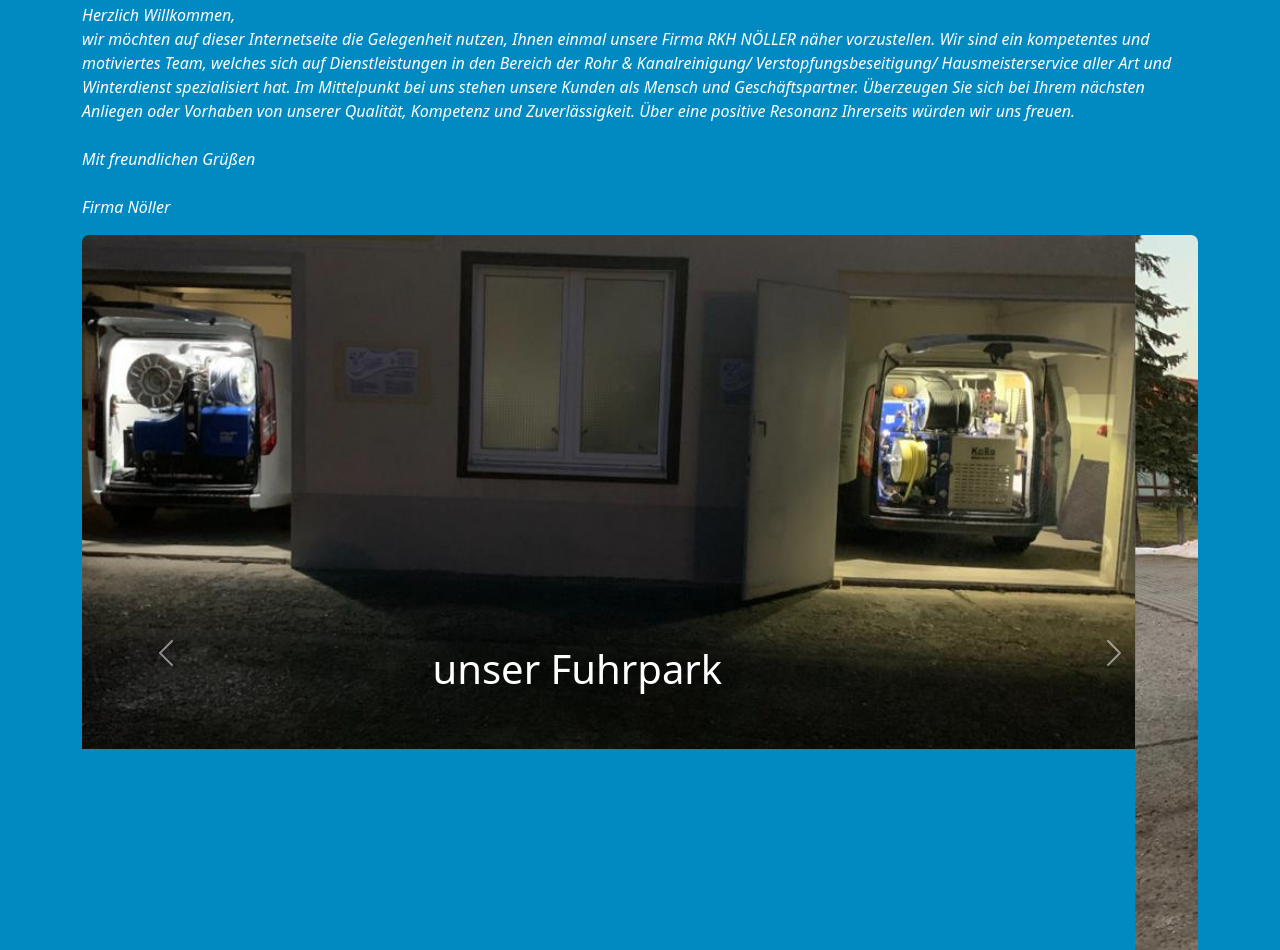
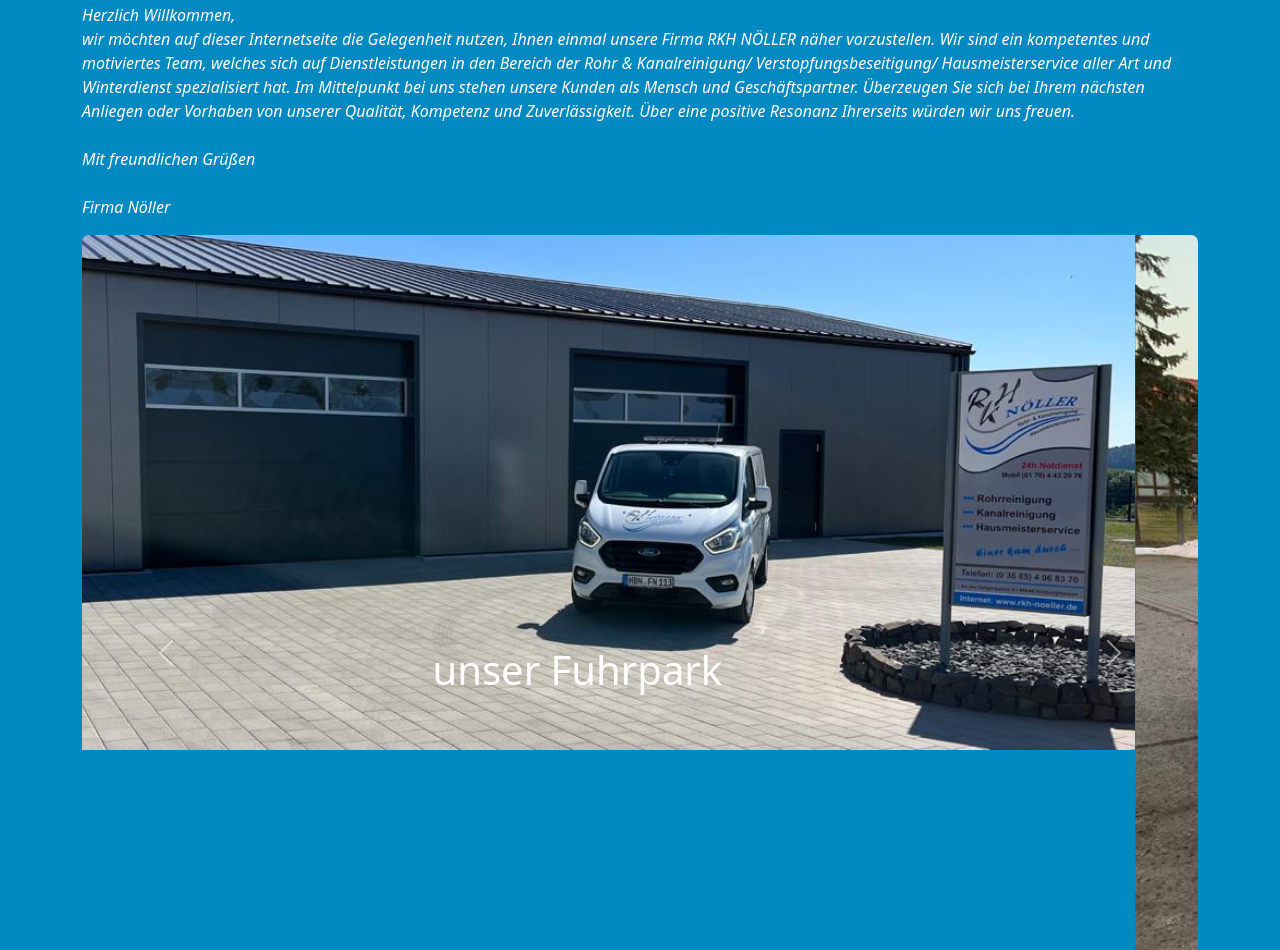
Before and after one commit to Mars4all/RKH_Noeller, a plain HTML site: page index.html in a window 1280 px wide. Shown: the part 386-1336 px from the top of the page. Drawn offline with nearby package versions, Linux system fonts and the light colour scheme.

Commit message:
Update index.html

```diff
--- a/index.html
+++ b/index.html
@@ -160,7 +160,7 @@
 
               <div class="carousel-inner br2">
                 <div class="carousel-item active">
-                  <img src="Bild1.AVIF" class="d-block w-100" alt="Fahrzeug">
+                  <img src="Bild7.AVIF" class="d-block w-100" alt="Fahrzeug">
                   <div class="carousel-caption d-none d-md-block">
                       <div class ="carussel-content">
                     <h1>unser Fuhrpark</h1>
```
